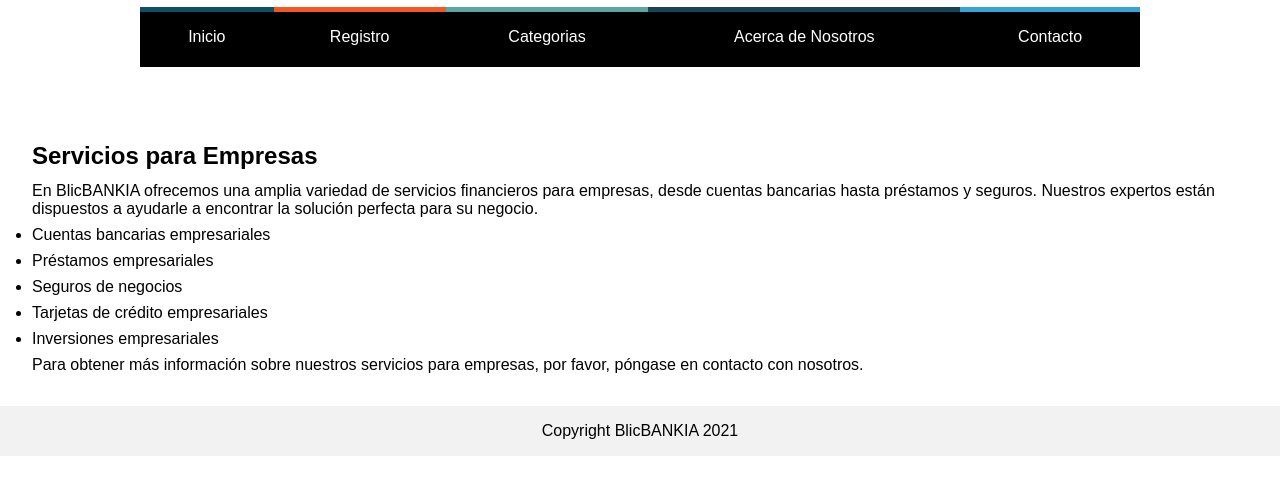
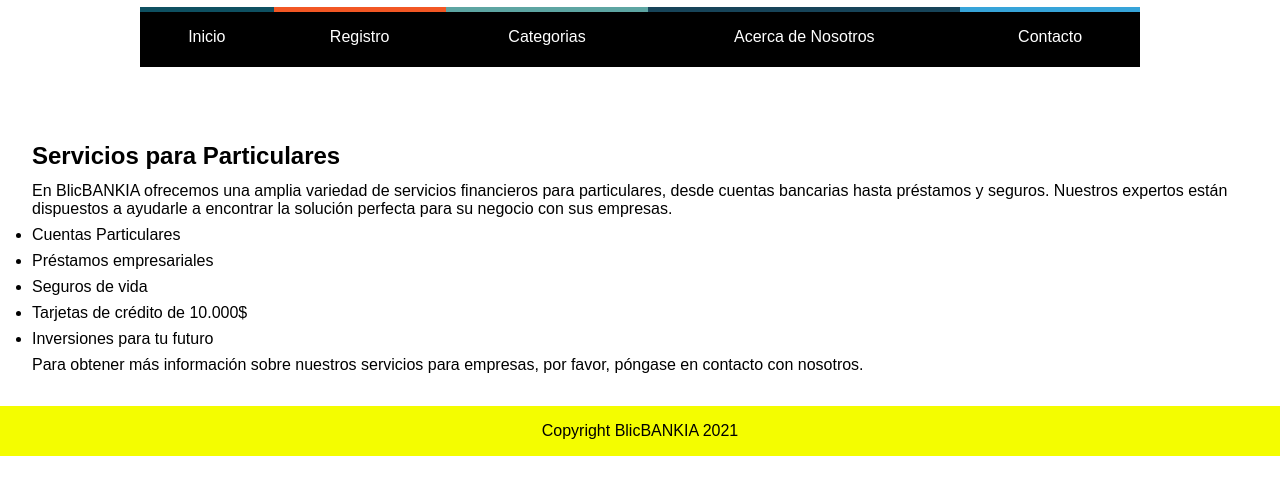
Before and after one commit to Kevinpc123/Trabajo_Git, a plain HTML site: page particulares.html in a window 1280 px wide. Shown: the part 50-544 px from the top of the page. Drawn offline with Linux system fonts and the light colour scheme.

Commit message:
modificamos y creamos un conflicto

```diff
--- a/particulares.html
+++ b/particulares.html
@@ -27,7 +27,7 @@ main ul li {
 }
 
 footer {
-  background-color: #f2f2f2;
+  background-color: #f4fd00;
   padding: 1em;
   text-align: center;
 }
@@ -53,14 +53,14 @@ footer p {
 	</header>
     </header>
     <main>
-        <h2>Servicios para Empresas</h2>
-        <p>En BlicBANKIA ofrecemos una amplia variedad de servicios financieros para empresas, desde cuentas bancarias hasta préstamos y seguros. Nuestros expertos están dispuestos a ayudarle a encontrar la solución perfecta para su negocio.</p>
+        <h2>Servicios para Particulares</h2>
+        <p>En BlicBANKIA ofrecemos una amplia variedad de servicios financieros para particulares, desde cuentas bancarias hasta préstamos y seguros. Nuestros expertos están dispuestos a ayudarle a encontrar la solución perfecta para su negocio con sus empresas.</p>
         <ul>
-          <li>Cuentas bancarias empresariales</li>
+          <li>Cuentas Particulares </li>
           <li>Préstamos empresariales</li>
-          <li>Seguros de negocios</li>
-          <li>Tarjetas de crédito empresariales</li>
-          <li>Inversiones empresariales</li>
+          <li>Seguros de vida</li>
+          <li>Tarjetas de crédito de 10.000$</li>
+          <li>Inversiones para tu futuro</li>
         </ul>
         <p>Para obtener más información sobre nuestros servicios para empresas, por favor, póngase en contacto con nosotros.</p>
       </main>
--- a/style.css
+++ b/style.css
@@ -134,7 +134,7 @@ nav ul li a .quinto {
     padding: 1em;
   }
   section#inicio {
-    background-image: url(imagenes/2a635c51cd4982bf634d897bbc7e96b3.jpg);
+    background-image: url(imagenes/BlicBANKIA.png)
     background-size: cover;
     padding: 15em;
     color: #fff;
```
Also changed, not shown: empreas.html (+15 -0 lines).
